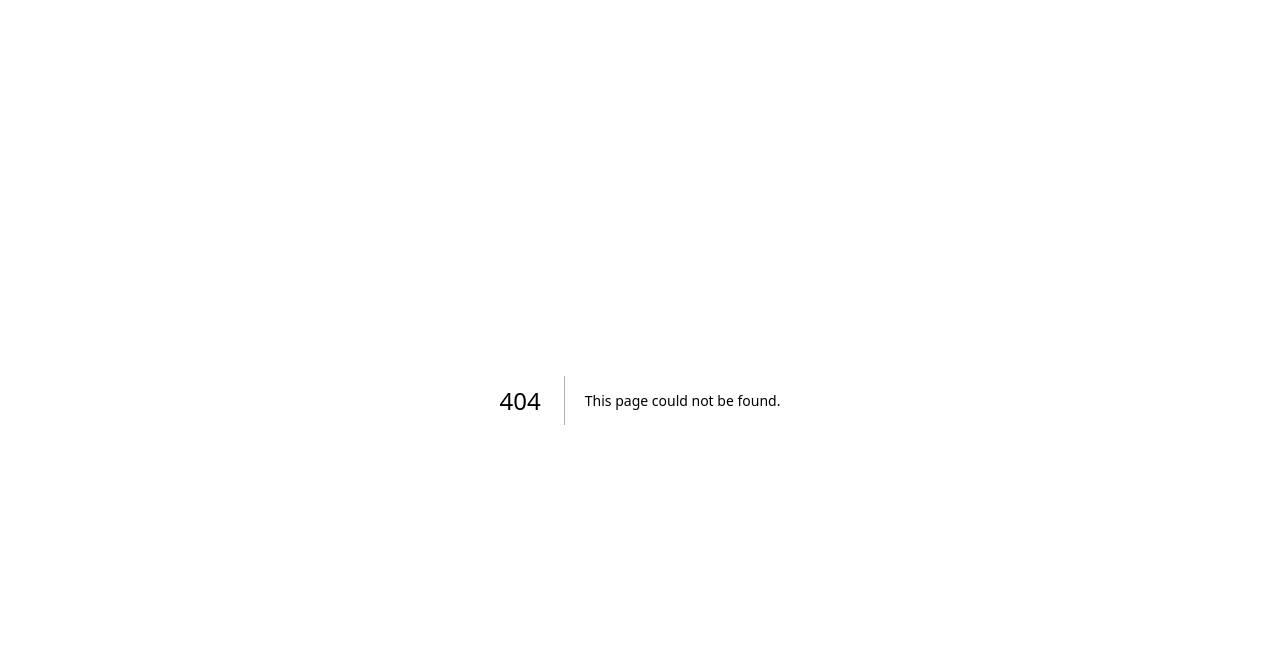
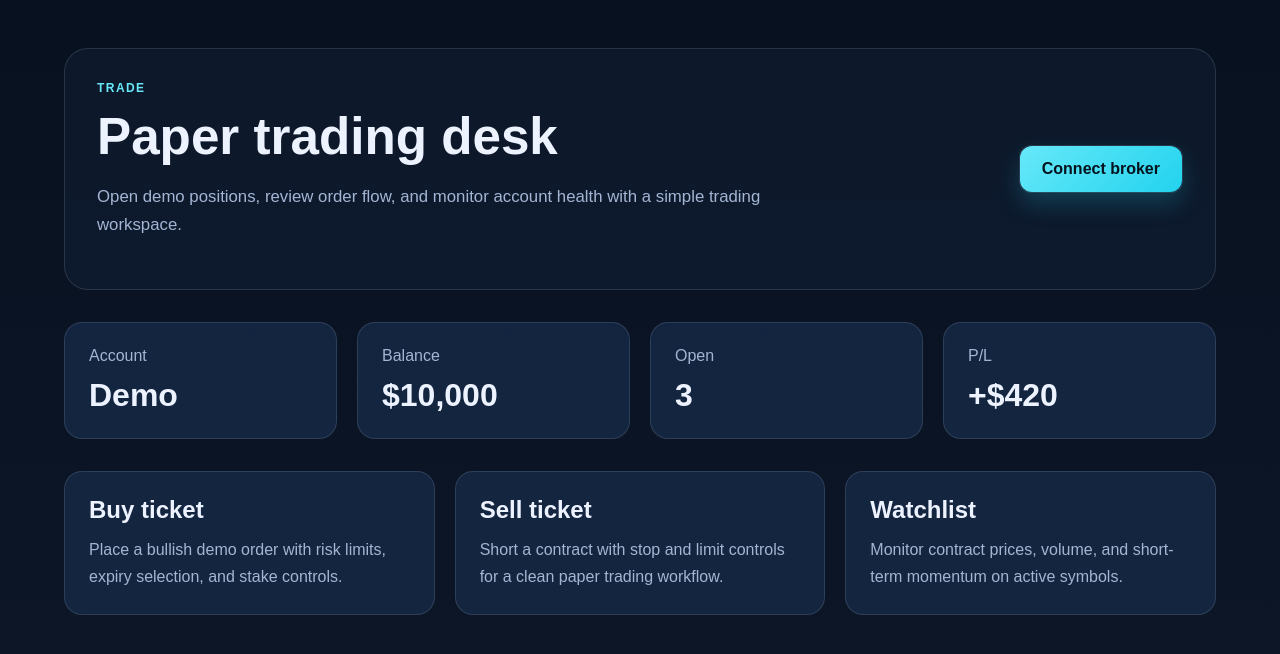
Before and after one commit to okumuzack547-code/Zacktraders.commmm, a Next.js app in the folder frontend/: page /trade in a window 1280 px wide. Before the commit this address had no page. Shown: the top 654 px of the page. Built offline with nearby package versions, Linux system fonts and the light colour scheme.

Commit message:
Prepare the app for public deployment: fix broker API config, add missing trade route, and allow configurable CORS for deployed frontend.

```diff
--- a/frontend/app/broker/page.tsx
+++ b/frontend/app/broker/page.tsx
@@ -1,3 +1,5 @@
+const apiBase = process.env.NEXT_PUBLIC_API_URL ?? 'http://localhost:4000';
+
 'use client';
 
 import { FormEvent, useState } from 'react';
@@ -16,7 +18,7 @@ export default function BrokerPage() {
     setError('');
 
     try {
-      const response = await fetch('http://localhost:4000/api/deriv/authorize', {
+      const response = await fetch(`${apiBase}/api/deriv/authorize`, {
         method: 'POST',
         headers: { 'Content-Type': 'application/json' },
         body: JSON.stringify({ token, appId, serverUrl })
--- /dev/null
+++ b/frontend/app/trade/page.tsx
@@ -0,0 +1,56 @@
+import Link from 'next/link';
+
+export default function TradePage() {
+  return (
+    <main className="page-shell">
+      <section className="hero">
+        <div>
+          <p className="eyebrow">Trade</p>
+          <h1>Paper trading desk</h1>
+          <p className="subtitle">
+            Open demo positions, review order flow, and monitor account health with a simple trading workspace.
+          </p>
+        </div>
+        <div className="hero-actions">
+          <Link href="/broker" className="secondary-button-link">
+            <button className="primary-button" type="button">Connect broker</button>
+          </Link>
+        </div>
+      </section>
+
+      <section className="stats-grid">
+        <div className="stat-card">
+          <span>Account</span>
+          <strong>Demo</strong>
+        </div>
+        <div className="stat-card">
+          <span>Balance</span>
+          <strong>$10,000</strong>
+        </div>
+        <div className="stat-card">
+          <span>Open</span>
+          <strong>3</strong>
+        </div>
+        <div className="stat-card">
+          <span>P/L</span>
+          <strong>+$420</strong>
+        </div>
+      </section>
+
+      <section className="cards-grid">
+        <article className="info-card">
+          <h2>Buy ticket</h2>
+          <p>Place a bullish demo order with risk limits, expiry selection, and stake controls.</p>
+        </article>
+        <article className="info-card">
+          <h2>Sell ticket</h2>
+          <p>Short a contract with stop and limit controls for a clean paper trading workflow.</p>
+        </article>
+        <article className="info-card">
+          <h2>Watchlist</h2>
+          <p>Monitor contract prices, volume, and short-term momentum on active symbols.</p>
+        </article>
+      </section>
+    </main>
+  );
+}
```
Also changed, not shown: 2 other files (tests, documents, lock files or other folders).
